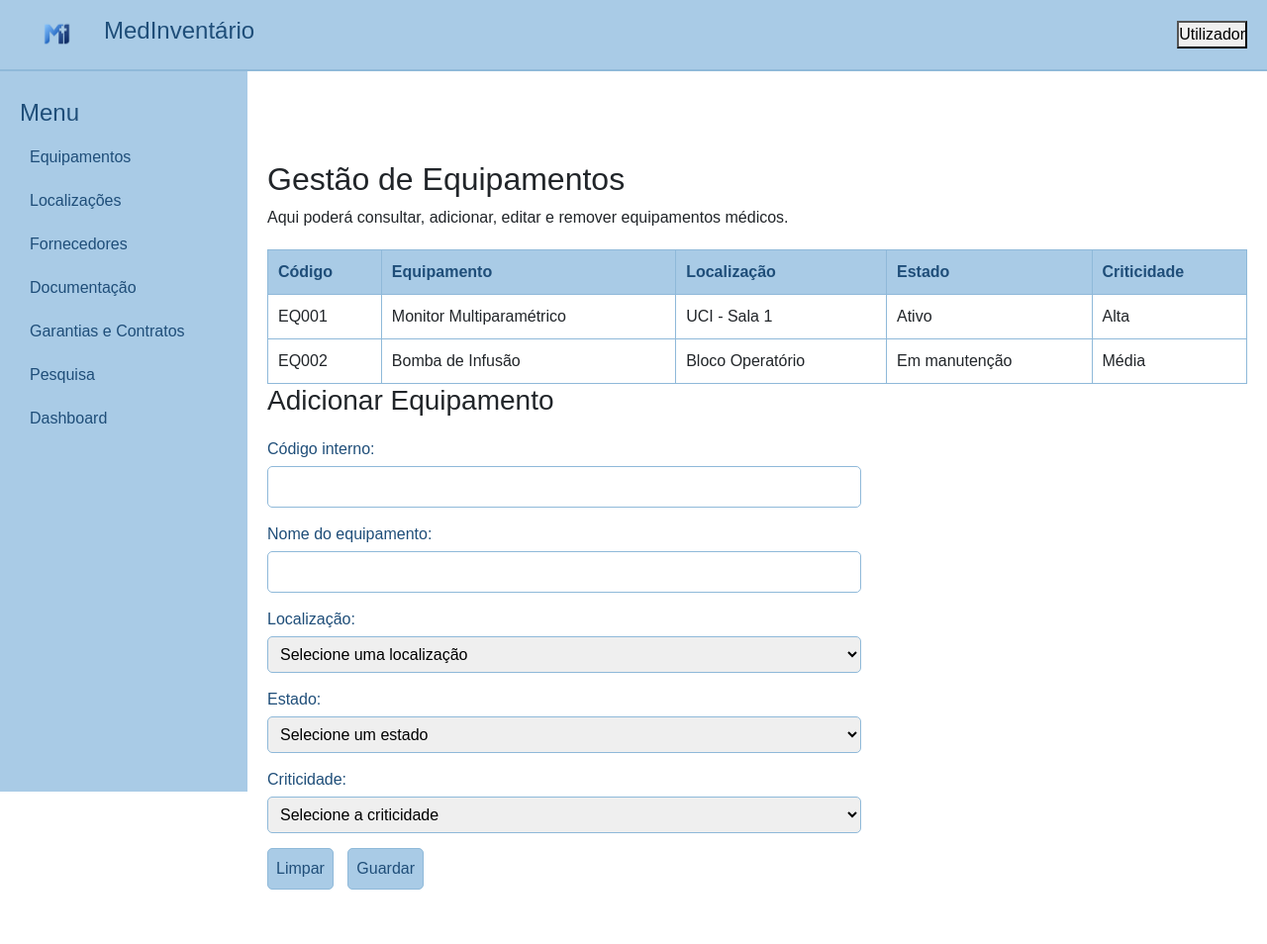
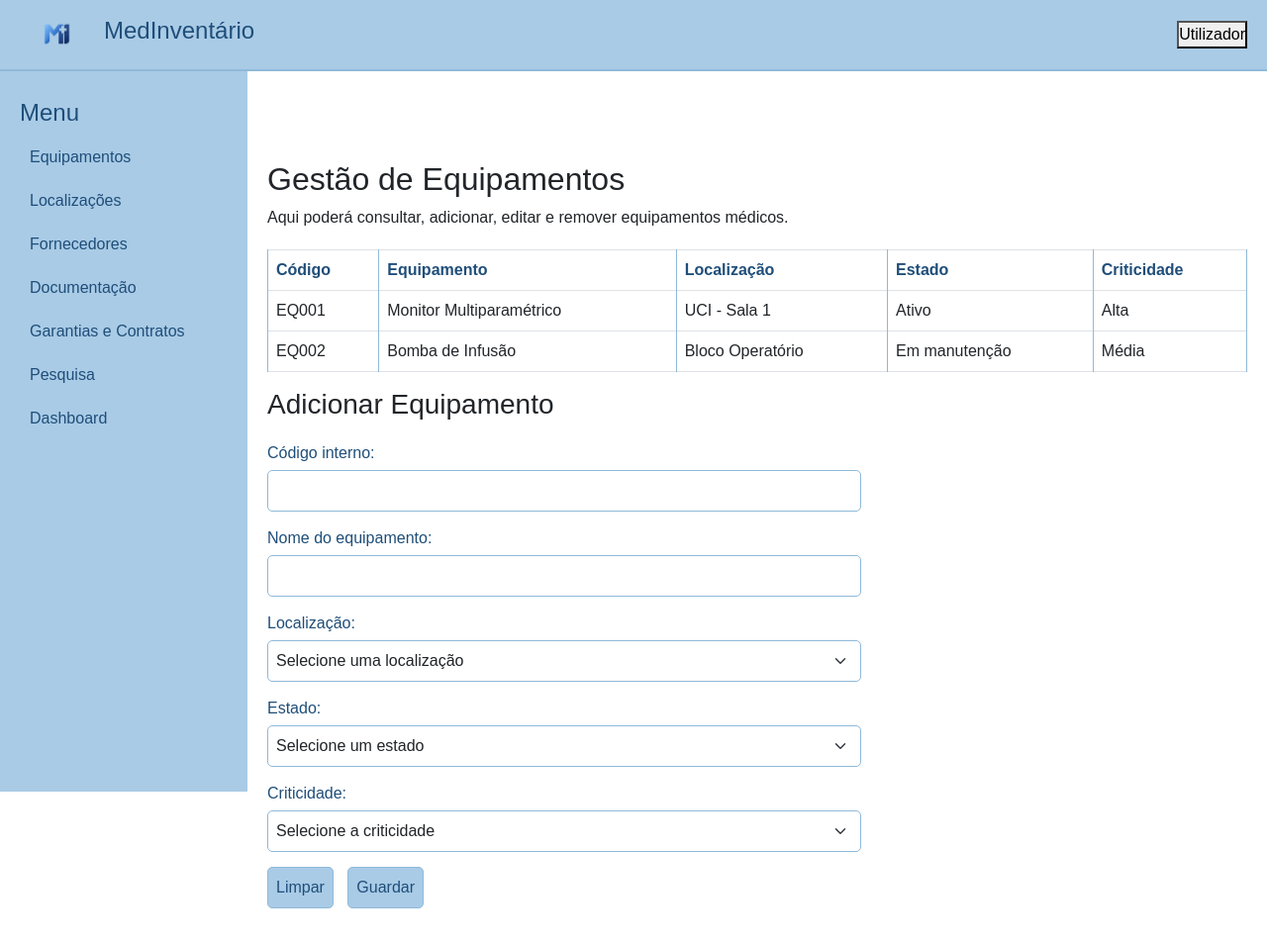
Before and after one commit to BeatrizRibeiro1241445/ProjetoSibdas, a PHP site: page /equipamentos.html in a window 1280 px wide. Shown: the whole page at 99% size. Before the commit the page ends 899 px from the top, so only its background shows below. Run offline with PHP 8.4, Linux system fonts and the light colour scheme.

Commit message:
bootstrap atualizado

```diff
--- a/backend/assets/css/estilos.css
+++ b/backend/assets/css/estilos.css
@@ -135,3 +135,16 @@ form {
     color: #1f4e79;
     font-weight: bold;
 }
+
+/* Personalização dos botões Bootstrap */
+.btn-primary {
+    background-color: #a9cbe6;
+    border-color: #8fb9d9;
+    color: #1f4e79;
+}
+
+.btn-primary:hover {
+    background-color: #8fb9d9;
+    border-color: #8fb9d9;
+    color: white;
+}
--- a/backend/equipamentos.html
+++ b/backend/equipamentos.html
@@ -54,7 +54,7 @@
             <h2>Gestão de Equipamentos</h2>
             <p>Aqui poderá consultar, adicionar, editar e remover equipamentos médicos.</p>
 
-            <table>
+            <table class="table table-bordered table-hover">
                 <thead>
                     <tr>
                         <th>Código</th>
@@ -88,17 +88,17 @@
             <form action="#" method="post">
                 <div class="form-group">
                     <label for="codigo">Código interno:</label>
-                    <input type="text" id="codigo" name="codigo" required>
+                    <input type="text" class="form-control" id="codigo" name="codigo" required>
                 </div>
 
                 <div class="form-group">
                     <label for="nome">Nome do equipamento:</label>
-                    <input type="text" id="nome" name="nome" required>
+                    <input type="text" class="form-control" id="nome" name="nome" required>
                 </div>
 
                 <div class="form-group">
                     <label for="localizacao">Localização:</label>
-                    <select id="localizacao" name="localizacao" required>
+                    <select class="form-select" id="localizacao" name="localizacao" required>
                         <option value="">Selecione uma localização</option>
                         <option value="uci">UCI</option>
                         <option value="bloco">Bloco Operatório</option>
@@ -108,7 +108,7 @@
 
                 <div class="form-group">
                     <label for="estado">Estado:</label>
-                    <select id="estado" name="estado" required>
+                    <select class="form-select" id="estado" name="estado" required>
                         <option value="">Selecione um estado</option>
                         <option value="ativo">Ativo</option>
                         <option value="manutencao">Em manutenção</option>
@@ -120,7 +120,7 @@
 
                 <div class="form-group">
                     <label for="criticidade">Criticidade:</label>
-                    <select id="criticidade" name="criticidade" required>
+                    <select class="form-select" id="criticidade" name="criticidade" required>
                         <option value="">Selecione a criticidade</option>
                         <option value="baixa">Baixa</option>
                         <option value="media">Média</option>
@@ -130,8 +130,8 @@
                 </div>
 
                 <div class="form-group">
-                    <input type="reset" value="Limpar">
-                    <input type="submit" value="Guardar">
+                    <input class="btn btn-secondary" type="reset" value="Limpar">
+                    <input class="btn btn-primary" type="submit" value="Guardar">
                 </div>
             </form>
             <p id="mensagem-formulario"></p>
--- a/frontend/index.html
+++ b/frontend/index.html
@@ -43,7 +43,7 @@
 
         <!-- Área Cliente -->
         <div class="nav-cliente">
-            <a href="../backend/area_pessoal.html" target="_blank">Área Restrita</a>
+            <a href="../login/login.html" target="_blank">Área Restrita</a>
         </div>
 
     </nav>
```
Also changed, not shown: backend/documentacao.html (+8 -7 lines), backend/fornecedores.html (+7 -7 lines), backend/localizacoes.html (+7 -7 lines).
